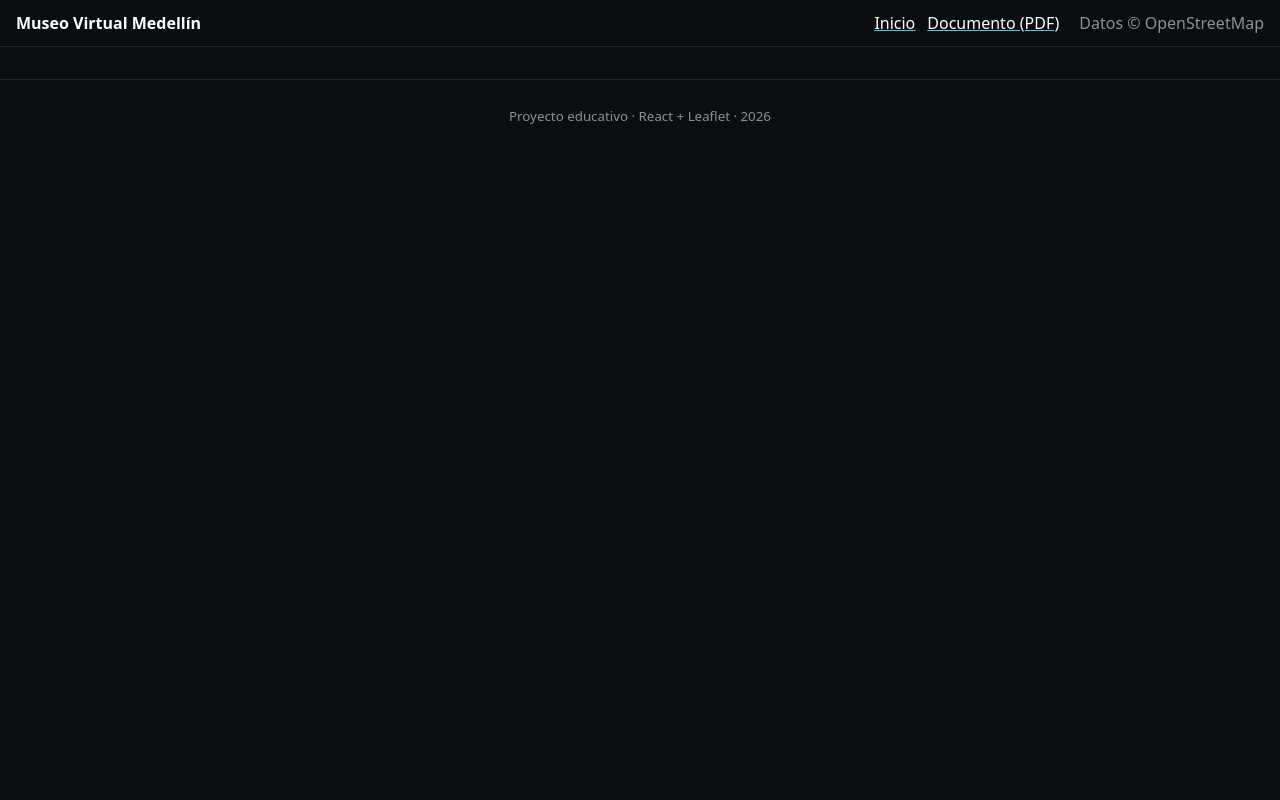
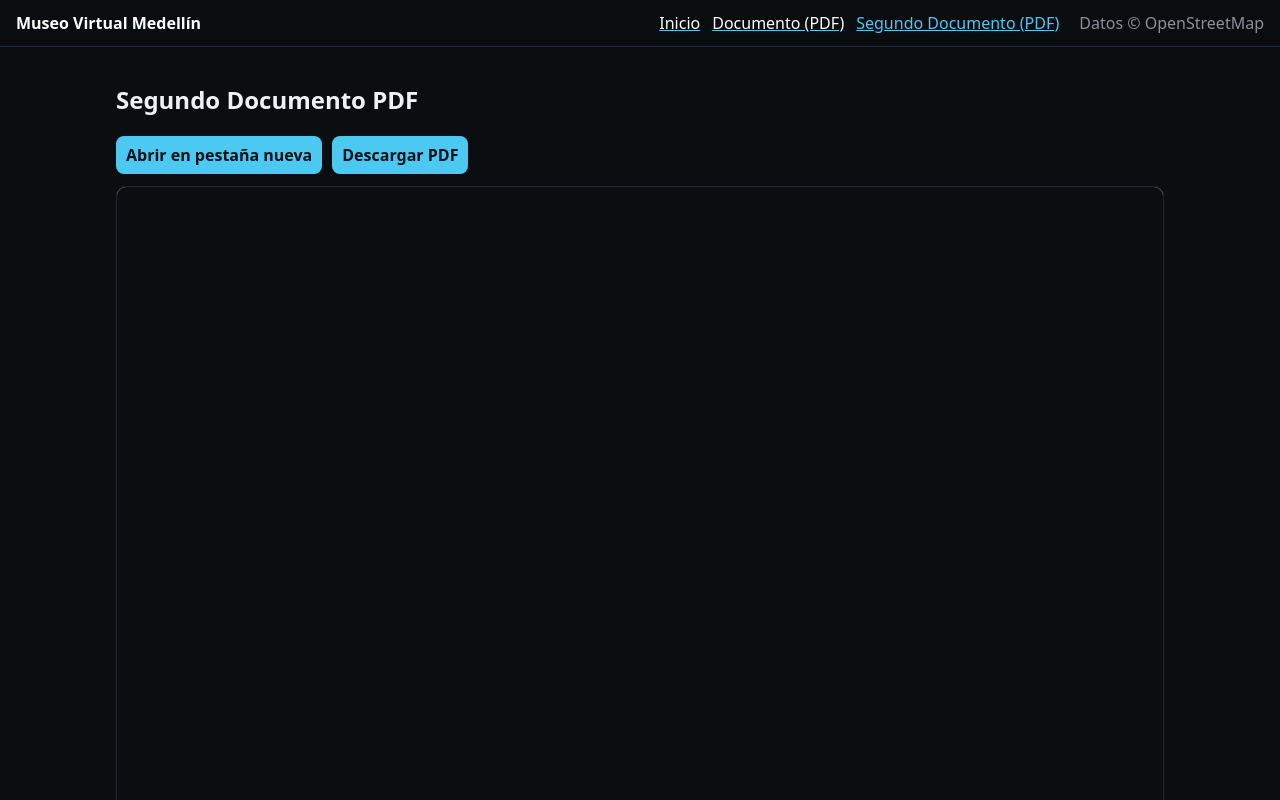
Before and after one commit to Svasquezs1-EAFIT/MUSEO-MEDELLIN, a React (Vite) app: page /documento2 in a window 1280 px wide. Shown: the top 800 px of the page. Built offline with nearby package versions, Linux system fonts and the light colour scheme.

Commit message:
Añadir segunda ventana PDF

```diff
--- a/src/App.jsx
+++ b/src/App.jsx
@@ -2,7 +2,9 @@
 import { Routes, Route, Link, NavLink } from 'react-router-dom'
 import Home from './pages/Home'
 import SiteDetail from './pages/SiteDetail'
-import PdfPage from './pages/PdfPage' // Si aún no la tienes, puedes comentar esta línea y su <Route />
+import PdfPage from './pages/PdfPage'
+import PdfPage2 from './pages/PdfPage2'
+
 
 export default function App() {
   return (
@@ -21,6 +23,12 @@ export default function App() {
           <NavLink to="/documento">
             {({ isActive }) => (
               <span style={{ color: isActive ? '#4cc9f0' : '#fff' }}>Documento (PDF)</span>
+            )}
+          </NavLink>
+
+          <NavLink to="/documento2">
+            {({ isActive }) => (
+              <span style={{ color: isActive ? '#4cc9f0' : '#fff' }}>Segundo Documento (PDF)</span>
             )}
           </NavLink>
 
@@ -43,7 +51,7 @@ export default function App() {
           <Route path="/" element={<Home />} />
           <Route path="/lugar/:id" element={<SiteDetail />} />
           <Route path="/documento" element={<PdfPage />} />
-          {/* Si no usarás la página del PDF aún, elimina o comenta la línea anterior */}
+          <Route path="/documento2" element={<PdfPage2 />} />
         </Routes>
       </main>
 
--- /dev/null
+++ b/src/pages/PdfPage2.jsx
@@ -0,0 +1,29 @@
+// src/pages/PdfPage2.jsx
+export default function PdfPage2() {
+  const pdfUrl = "/docs/R_Plan-estrategico-Agenda-Antioquia-2040-1.pdf"
+
+  return (
+    <section className="pdf-page">
+      <header style={{ marginBottom: "12px" }}>
+        <h1>Segundo Documento PDF</h1>
+
+        <div style={{ display: "flex", gap: "10px", marginTop: "6px" }}>
+          <a className="btn" href={pdfUrl} target="_blank" rel="noopener noreferrer">
+            Abrir en pestaña nueva
+          </a>
+          <a className="btn" href={pdfUrl} download>
+            Descargar PDF
+          </a>
+        </div>
+      </header>
+
+      <div style={{ border: "1px solid #1f2832", borderRadius: "10px", overflow: "hidden" }}>
+        <iframe
+          title="Segundo Documento PDF"
+          src={`${pdfUrl}#view=FitH`}
+          style={{ width: "100%", height: "85vh", border: 0, background: "#fff" }}
+        />
+      </div>
+    </section>
+  )
+}
```
Also changed, not shown: 5 other files (tests, documents, lock files or other folders).
